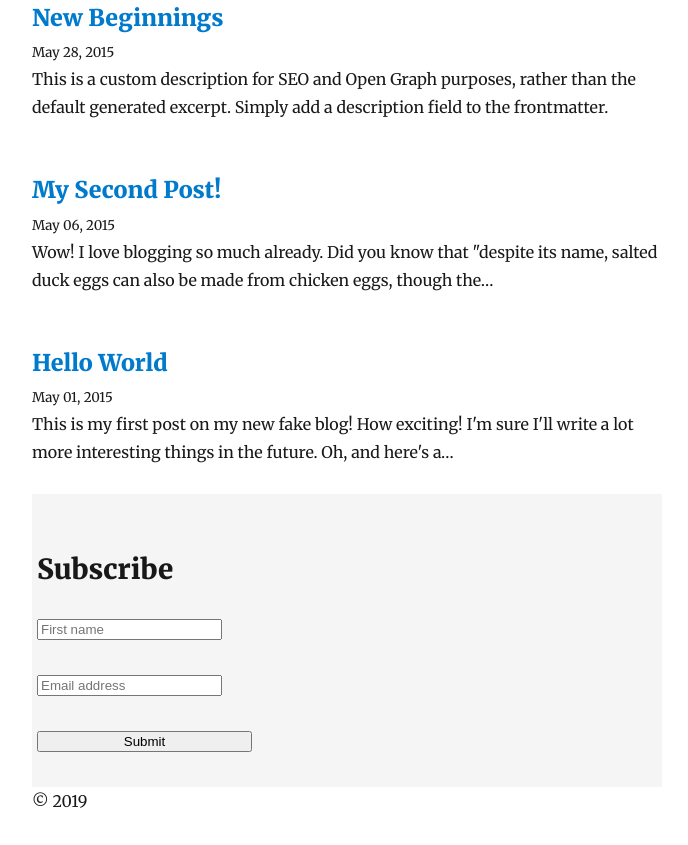
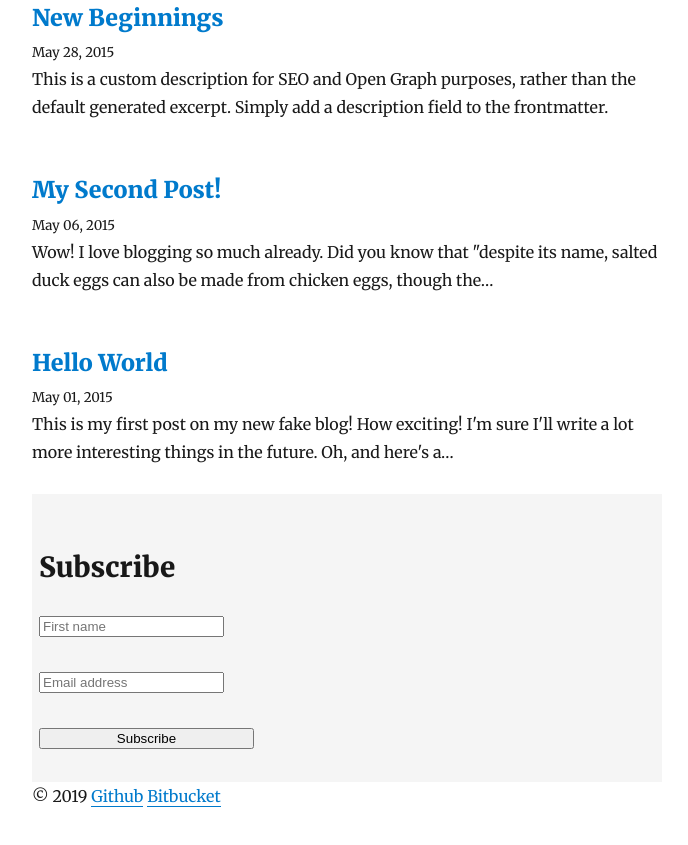
Before and after one commit to dankore/blog, a Gatsby site: page / in a window 1280 px wide. Shown: the part 303-1148 px from the top of the page, without its empty margins (293-981 px from the left). Built offline with nearby package versions, Linux system fonts and the light colour scheme; Gatsby itself is replaced by a stand-in of ours; some packages are replaced by stand-ins of ours.

Commit message:
add repos

```diff
--- a/src/components/bio.js
+++ b/src/components/bio.js
@@ -38,7 +38,7 @@ function Bio() {
               }}
             />
             <p>
-              Written by <strong>{author}</strong>. Founder and CEO of
+              Blog by <strong>{author}</strong>. Founder and CEO of
               {' '}
               <a href="https://homeawayfromhome.online">Home Away From Home</a>.
               {` `}
--- a/src/components/form.js
+++ b/src/components/form.js
@@ -1,28 +1,30 @@
-import React from 'react'
+import React from "react"
+import { rhythm, scale } from "../utils/typography"
 
 class Form extends React.Component {
   render() {
     return (
       <div
         style={{
-                backgroundColor: "	#F5F5F5",
-                padding: 5,
+          backgroundColor: "#F5F5F5",
+          padding: `${rhythm(0.1)} ${rhythm(1 / 4)}`,
         }}
       >
         <form>
           <h2>Subscribe</h2>
-                <input type="text" placeholder="First name"/>
+          <input type="text" placeholder="First name" />
           <br />
           <br />
           <input type="email" placeholder="Email address" />
           <br />
           <br />
-                <input
+          <button
             style={{
               width: 215,
             }}
-                  type="submit"
-                />
+          >
+            Subscribe
+          </button>
         </form>
       </div>
     )
--- a/src/components/layout.js
+++ b/src/components/layout.js
@@ -64,9 +64,11 @@ class Layout extends React.Component {
         <header>{header}</header>
         <main>{children}</main>
         <footer>
-          <Form />
-          © {new Date().getFullYear()}
+          <Form />© {new Date().getFullYear()}
           {` `}
+          <a href="#">Github</a>
+          {' '}
+          <a href="#">Bitbucket</a>
         </footer>
       </div>
     )
```
Lines whose indentation alone changed are shown as unchanged.
